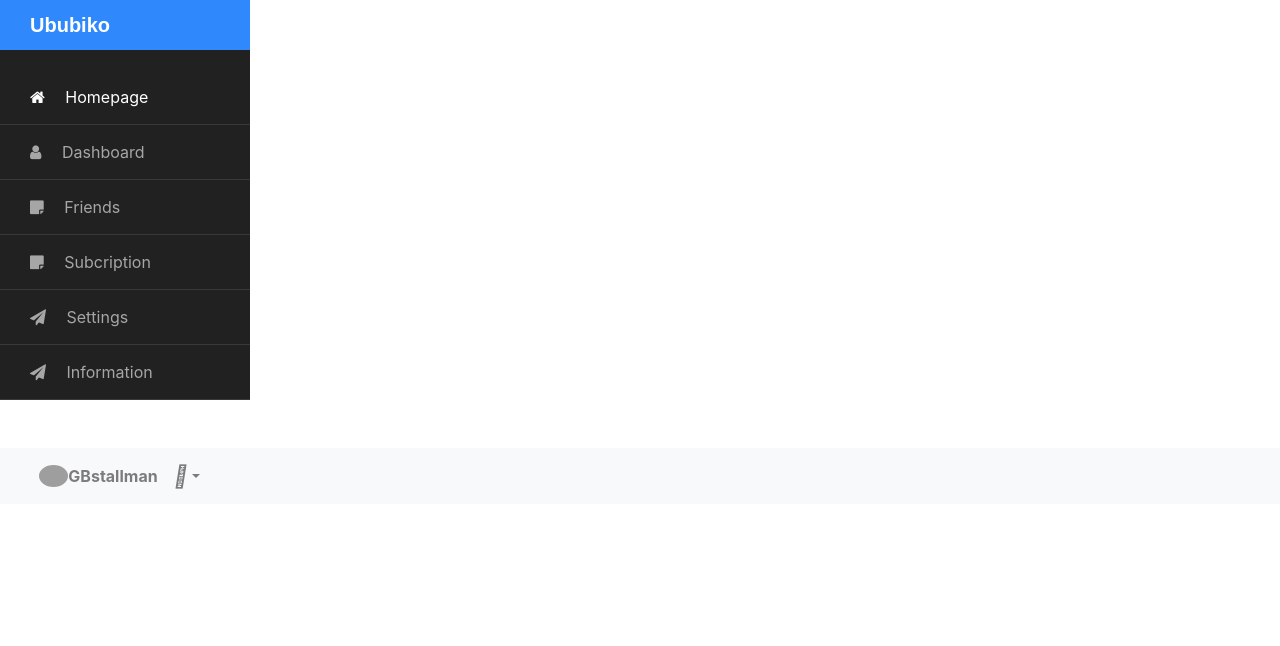
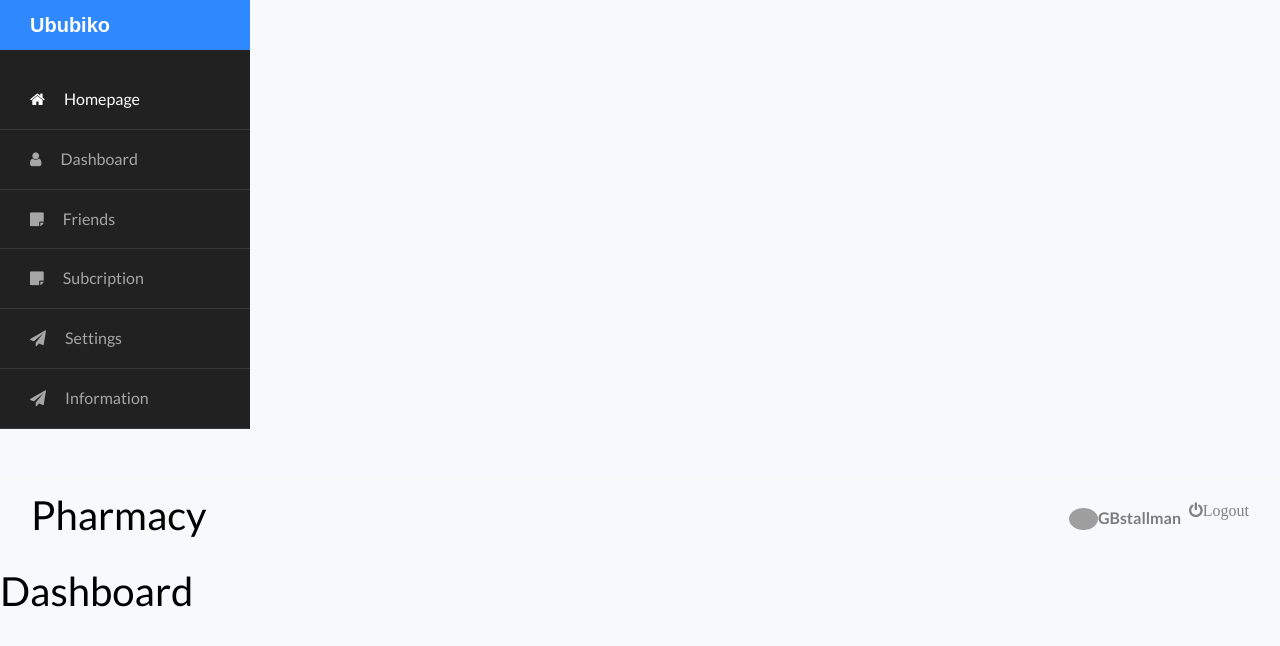
Before and after one commit to Desire1990/caisse_ui, a Vue app: page / in a window 1280 px wide. Both pictures are taken after typing "Sample", "Sample123" into the empty fields and a click on the button "Login". Shown: the top 646 px of the page. Built offline with nearby package versions, Linux system fonts and the light colour scheme; grey boxes are pictures that could not be loaded.

Commit message:
added sidebar and topbar content

```diff
--- a/index.html
+++ b/index.html
@@ -7,7 +7,6 @@
 
     <link rel="stylesheet" href="https://stackpath.bootstrapcdn.com/font-awesome/4.7.0/css/font-awesome.min.css">
     <link rel="stylesheet" href="./static/css/style.css">
-    <link rel="stylesheet" href="./static/css/bootstrap.min.css">
     <title>caisse_ui</title>
   <script src="./static/js/jquery.min.js"></script>
   <script src="./static/js/popper.js"></script>
--- a/src/components/TopBar.vue
+++ b/src/components/TopBar.vue
@@ -3,7 +3,16 @@
 <!-- Navbar-->
 <nav class="navbar navbar-expand-lg navbar-light bg-light">
   <div class="container-fluid justify-content-between">
+    <!-- Left elements -->
+    <div class="d-flex">
+      <!-- Brand -->
+<div class="brand"><h1> Pharmacy</h1></div>
+    </div>
+    <!-- Left elements -->
+
+
     <!-- Right elements -->
+    <div class="topbar">
     <ul class="navbar-nav flex-row">
       <li class="nav-item me-3 me-lg-1">
         <a class="nav-link d-sm-flex align-items-sm-center" href="#">
@@ -17,26 +26,15 @@
           <strong class="d-none d-sm-block ms-1">GBstallman</strong>
         </a>
       </li>
-      <li class="nav-item dropdown me-3 me-lg-1">
-        <a
-          class="nav-link dropdown-toggle hidden-arrow"
-          href="#"
-          id="navbarDropdownMenuLink"
-          role="button"
-          data-mdb-toggle="dropdown"
-          aria-expanded="false"
-        >
-          <i class="fas fa-power-off fa-lg"></i>
+      <li class="">
+        <a >
+          <i class="fa fa-power-off">Logout</i>
         </a>
-        <ul
-          class="dropdown-menu dropdown-menu-end"
-          aria-labelledby="navbarDropdownMenuLink"
-        >
-          <li><a class="dropdown-item" href="#">Logout</a></li>
-        </ul>
+
       </li>
     </ul>
     <!-- Right elements -->
+    </div>
   </div>
 </nav>
 <!-- Navbar -->
@@ -62,5 +60,8 @@ export default {
 </script>
 
 <style scoped>
-
+.router :hover {
+   text-decoration: none;
+  list-style: none;
+}
 </style>
```
Also changed, not shown: src/router/index.js (+9 -2 lines).
